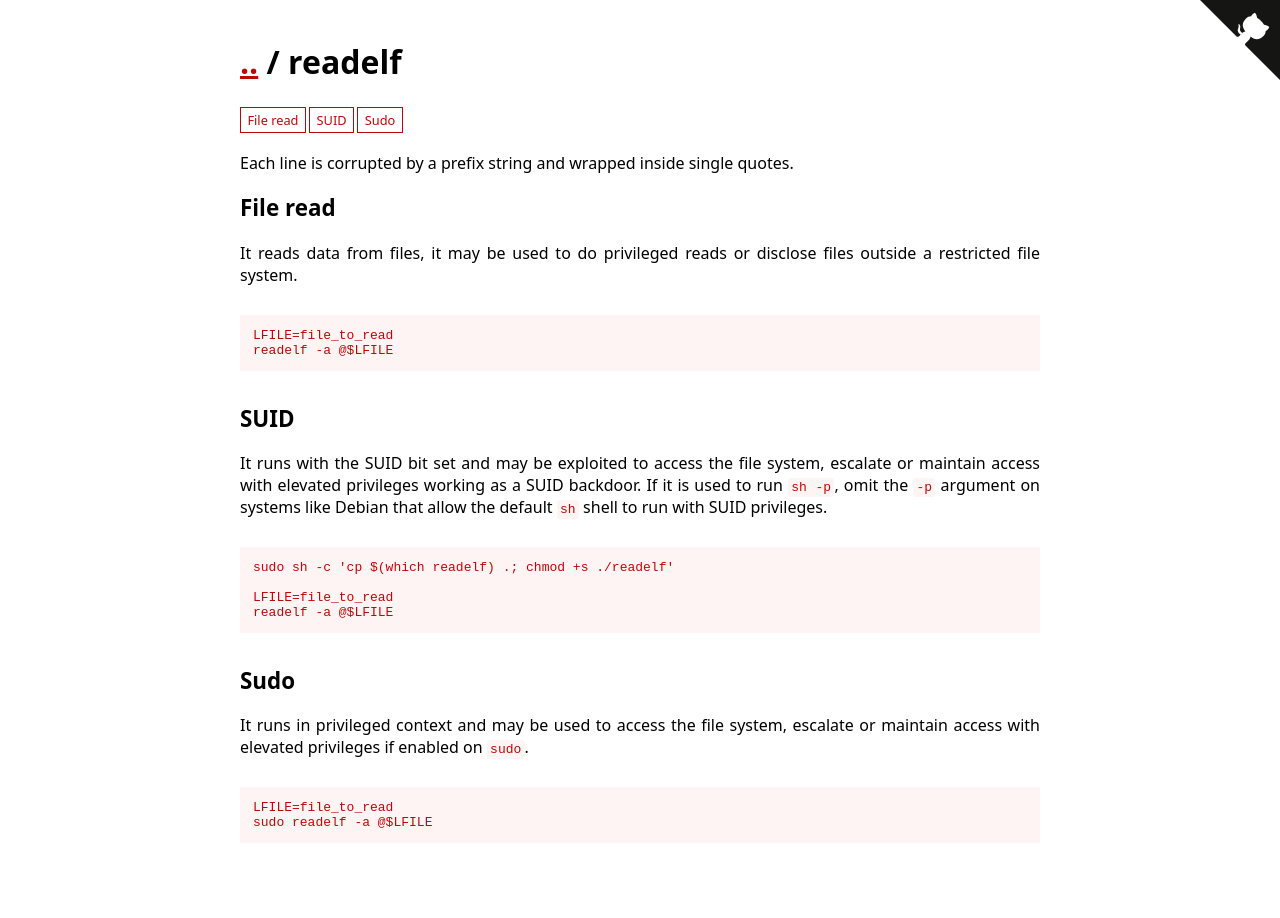
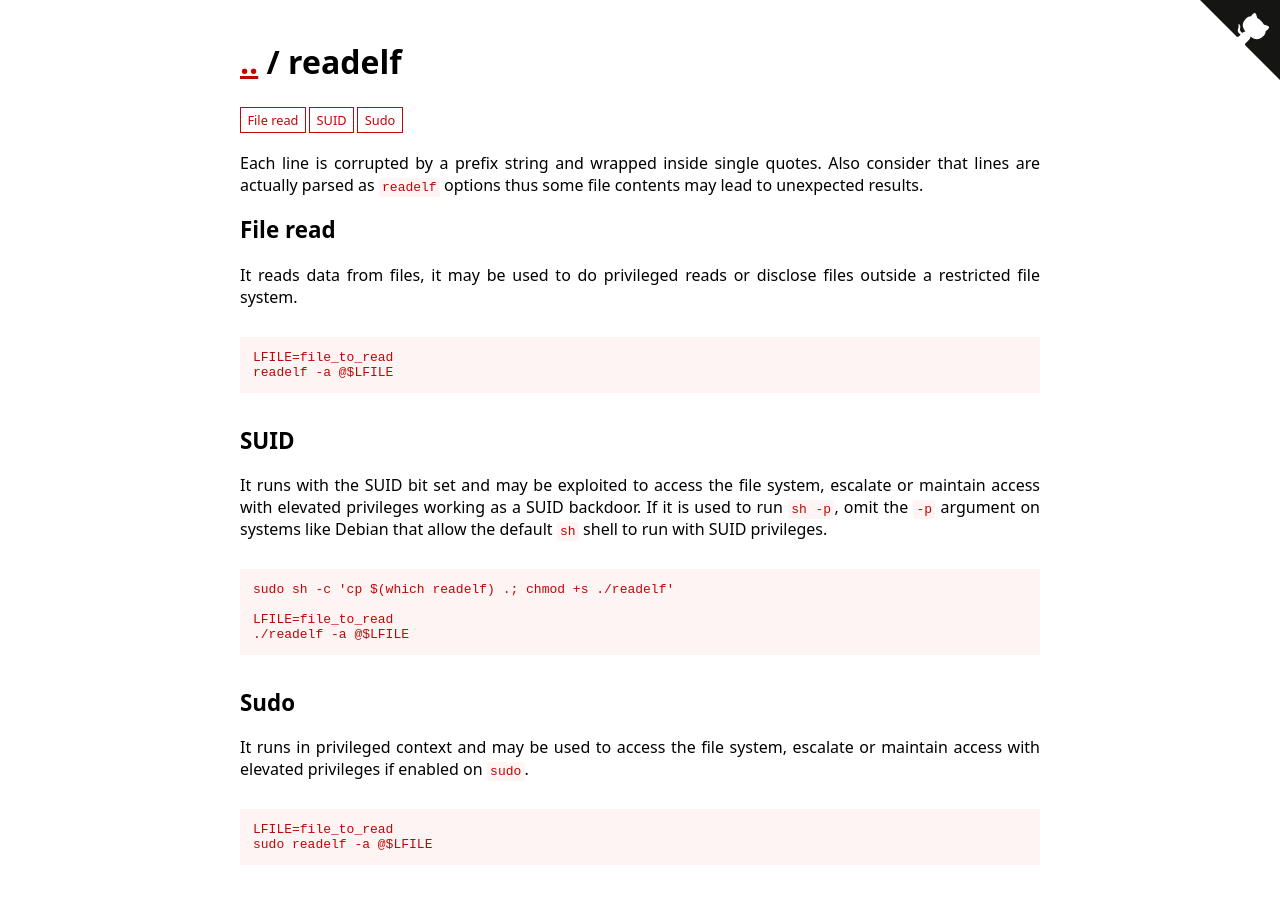
Before and after one commit to GTFOBins/GTFOBins.github.io, a Jekyll site: the page built from _gtfobins/readelf.md, in a window 1280 px wide. Built offline with Jekyll 4.4.1, drawn with Linux system fonts in a browser that asks for light colours.

Commit message:
Fix SUID and document readelf

```diff
--- a/_gtfobins/readelf.md
+++ b/_gtfobins/readelf.md
@@ -1,7 +1,6 @@
 ---
 description: |
-  Each line is corrupted by a prefix string and wrapped inside single quotes.
-
+  Each line is corrupted by a prefix string and wrapped inside single quotes. Also consider that lines are actually parsed as `readelf` options thus some file contents may lead to unexpected results.
 functions:
   file-read:
     - code: |
@@ -10,7 +9,7 @@ functions:
   suid:
     - code: |
         LFILE=file_to_read
-        readelf -a @$LFILE
+        ./readelf -a @$LFILE
   sudo:
     - code: |
         LFILE=file_to_read
```
